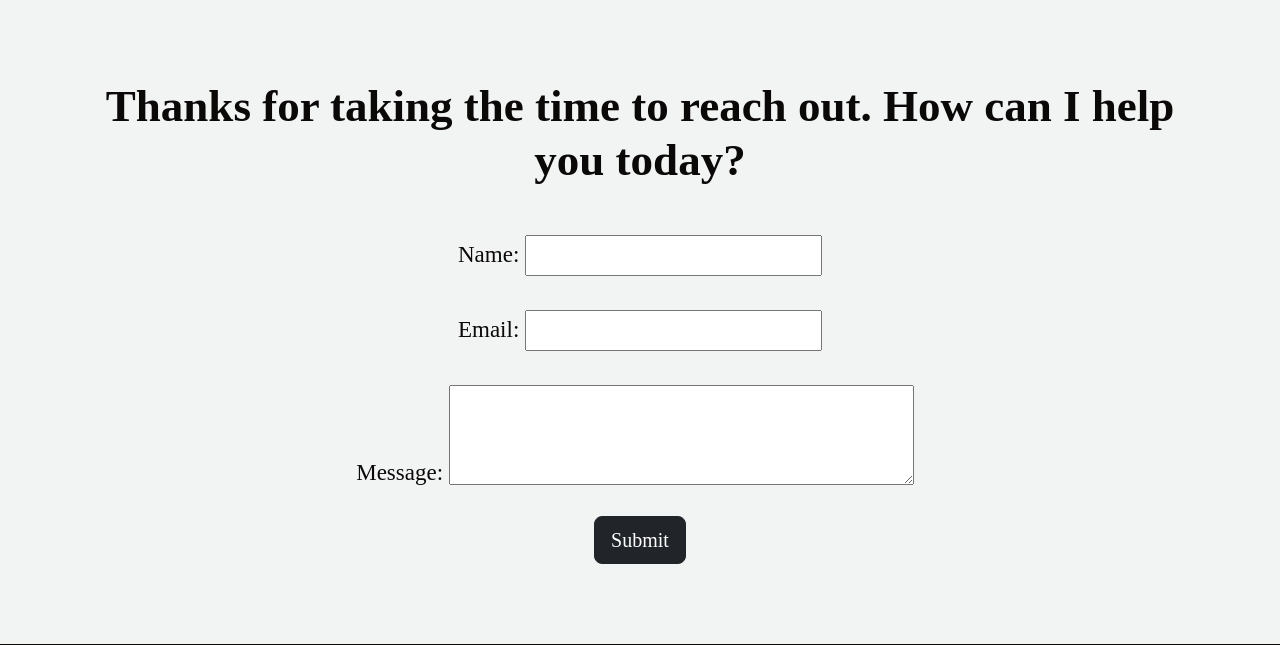
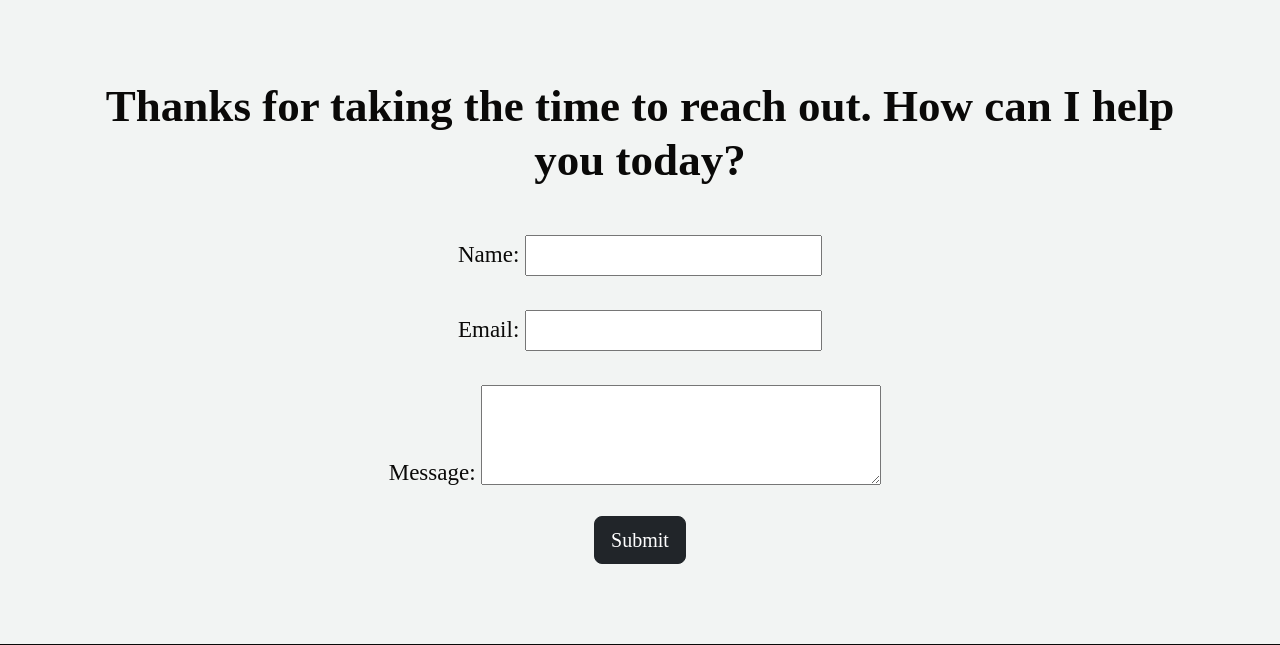
Before and after one commit to UbySolinap/Cafe-Website, a Flask app: page /contact in a window 1280 px wide. Shown: the part 107-752 px from the top of the page. Run offline with Flask 2, Linux system fonts and the light colour scheme; some libraries are stand-ins or nearby versions.

Commit message:
Edited contact.html

```diff
--- a/static/css/style.css
+++ b/static/css/style.css
@@ -157,7 +157,7 @@ td {
 #message {
     position: relative;
     right: 5px;
-    width: 465px;
+    width: 400px;
     height: 100px;
 }
 
```
